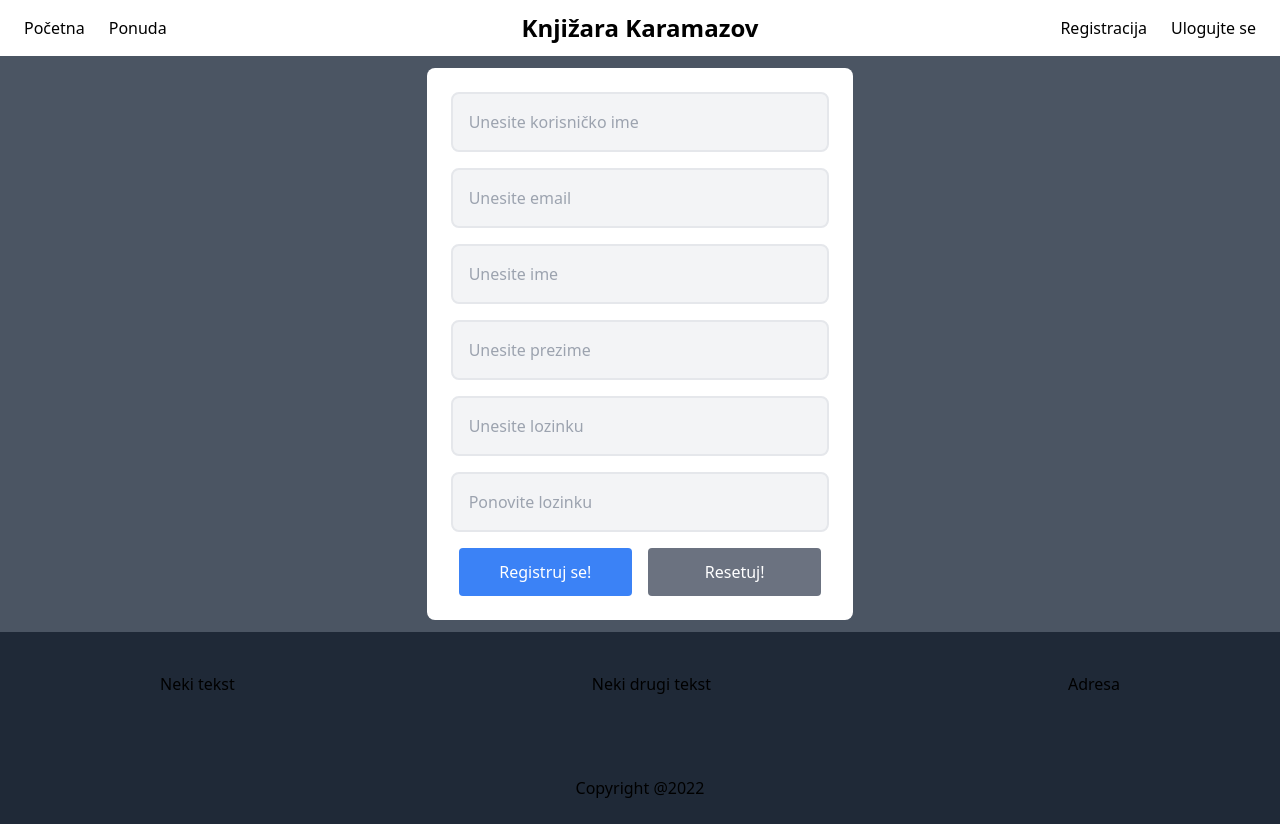
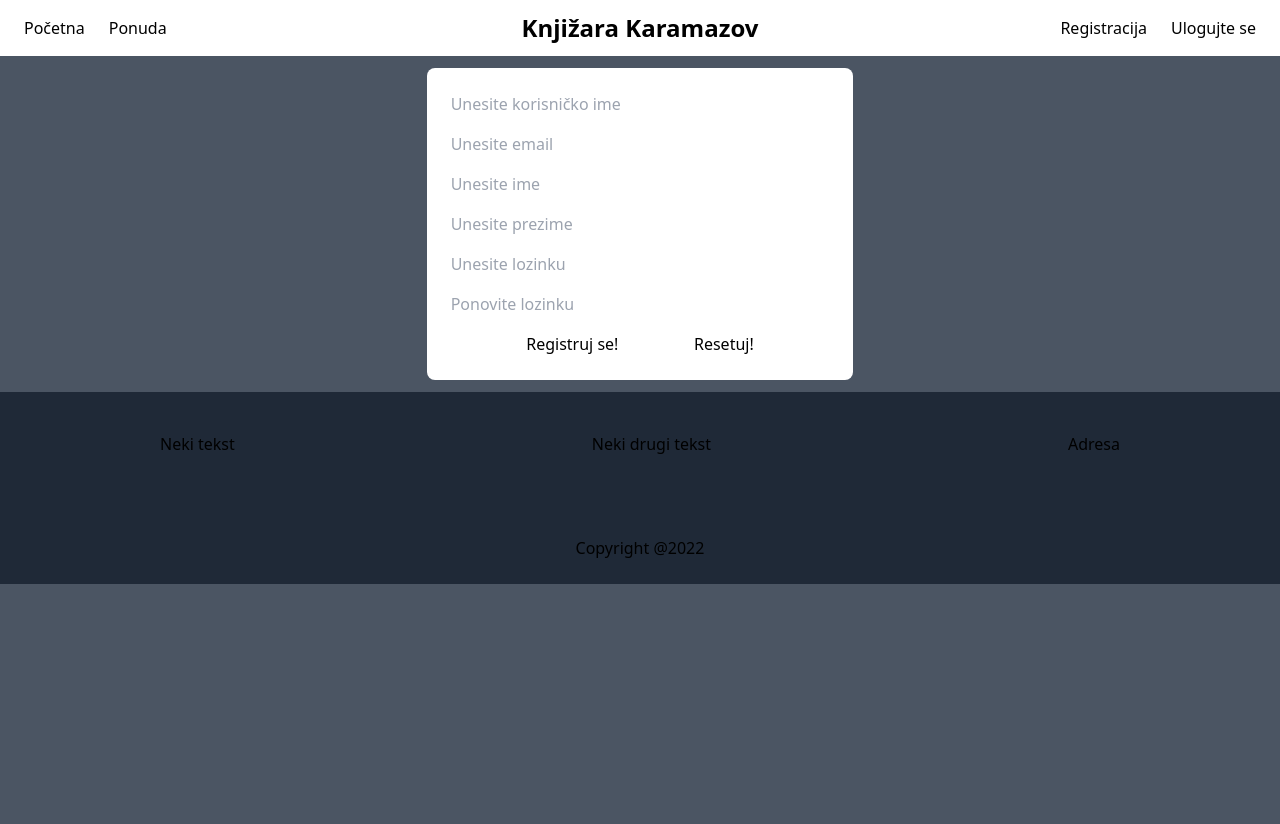
Before and after one commit to DavidGudovic/Book-Shop, a Laravel app: page /register in a window 1280 px wide. After the commit the page ends 584 px from the top, so only its background shows below. Run offline with Laravel 9, Linux system fonts and the light colour scheme; style sheets or scripts are compiled from the project's sources.

Commit message:
formatting

```diff
--- a/resources/views/auth/register.blade.php
+++ b/resources/views/auth/register.blade.php
@@ -3,11 +3,12 @@
 @section('content')
   <!-- Register -->
   <div class="flex justify-center mt-8">
-    <div class="w-4/12 bg-white p-6 m-3 rounded-lg">
+    <div class="w-4/12 min-w-[400px] bg-white p-6 m-3 rounded-lg">
 
       <!--Status message display-->
       @if(session()->has('status'))
-        <p class='text-center font-bold mb-5 @if(session('status') == 'error') text-red-600 @else text-green-400 @endif'>{{session('status_msg')}}</p>
+        <p class='text-center font-bold mb-5 @if(session('status') == 'error') text-red-600
+                                             @else text-green-400 @endif'>{{session('status_msg')}}</p>
       @endif
       <!-- End status message -->
 
@@ -21,7 +22,8 @@
             <!-- Username -->
           <div class="mb-4">
              <label for='username' class='sr-only'>Korisničko ime</label>
-             <input type="text" name="username" id='username' placeholder="Unesite korisničko ime" class='bg-gray-100 border-2 w-full p-4 rounded-lg @error('username') border-red-500 @enderror' value='{{old('username')}}'>
+             <input type="text" name="username" id='username' placeholder="Unesite korisničko ime"
+             class='form-control @error('username') border-red-500 @enderror' value='{{old('username')}}'>
              @error('username')
                <div class="text-red-500 mt-2 text-sm">
                   {{$message}}
@@ -31,7 +33,8 @@
             <!-- Email -->
           <div class="mb-4">
              <label for='email' class='sr-only'>Email</label>
-             <input type="text" name="email" id='email' placeholder="Unesite email" class='bg-gray-100 border-2 w-full p-4 rounded-lg @error('email') border-red-500 @enderror' value='{{old('email')}}'>
+             <input type="text" name="email" id='email' placeholder="Unesite email"
+             class='form-control @error('email') border-red-500 @enderror' value='{{old('email')}}'>
              @error('email')
                <div class="text-red-500 mt-2 text-sm">
                   {{$message}}
@@ -41,7 +44,8 @@
             <!-- Name -->
           <div class="mb-4">
              <label for='name' class='sr-only'>Ime</label>
-             <input type="text" name="name" id='name' placeholder="Unesite ime" class='bg-gray-100 border-2 w-full p-4 rounded-lg @error('name') border-red-500 @enderror' value='{{old('name')}}'>
+             <input type="text" name="name" id='name' placeholder="Unesite ime"
+             class='form-control @error('name') border-red-500 @enderror' value='{{old('name')}}'>
              @error('name')
                <div class="text-red-500 mt-2 text-sm">
                   {{$message}}
@@ -51,7 +55,8 @@
             <!-- Last name -->
           <div class="mb-4">
              <label for='lastname' class='sr-only'>Prezime</label>
-             <input type="text" name="lastname" id='lastname' placeholder="Unesite prezime" class='bg-gray-100 border-2 w-full p-4 rounded-lg @error('lastname') border-red-500 @enderror' value='{{old('lastname')}}'>
+             <input type="text" name="lastname" id='lastname' placeholder="Unesite prezime"
+             class='form-control @error('lastname') border-red-500 @enderror' value='{{old('lastname')}}'>
              @error('lastname')
                <div class="text-red-500 mt-2 text-sm">
                   {{$message}}
@@ -61,7 +66,8 @@
             <!-- pass -->
           <div class="mb-4">
              <label for= 'password' class='sr-only'>Lozinka</label>
-             <input type= 'password' name= 'password' id= 'password' placeholder="Unesite lozinku" class='bg-gray-100 border-2 w-full p-4 rounded-lg @error('password') border-red-500 @enderror' >
+             <input type= 'password' name='password' id='password' placeholder="Unesite lozinku"
+               class='form-control @error('password') border-red-500 @enderror' >
              @error('password')
                <div class="text-red-500 mt-2 text-sm">
                   {{$message}}
@@ -70,8 +76,9 @@
           </div>
             <!--Confirm pass -->
           <div class="mb-4">
-             <label for= 'password_confirmation' class='sr-only'>Potvrda lozinke</label>
-             <input type= 'password' name= 'password_confirmation' id='password_confirmation' placeholder="Ponovite lozinku" class='bg-gray-100 border-2 w-full p-4 rounded-lg @error('password_confirmation') border-red-500 @enderror' >
+             <label for='password_confirmation' class='sr-only'>Potvrda lozinke</label>
+             <input type='password' name='password_confirmation' id='password_confirmation' placeholder="Ponovite lozinku"
+             class='form-control @error('password_confirmation') border-red-500 @enderror' >
              @error('password_confirmation')
                <div class="text-red-500 mt-2 text-sm">
                   {{$message}}
@@ -81,8 +88,8 @@
             <!-- End fields -->
             <!-- Buttons -->
           <div class="flex justify-evenly">
-             <button type="submit" class="bg-blue-500 text-white px-4 py-3 mx-2 rounded font-medium w-full">Registruj se!</button>
-             <button type="reset" class="bg-gray-500 text-white px-4 py-3 mx-2 rounded font-medium w-full">Resetuj!</button>
+             <button type="submit" class="form-btn">Registruj se!</button>
+             <button type="reset" class="form-btn">Resetuj!</button>
           </div>
             <!-- End buttons -->
       </form>
```
Also changed, not shown: resources/views/auth/login.blade.php (+7 -5 lines).
